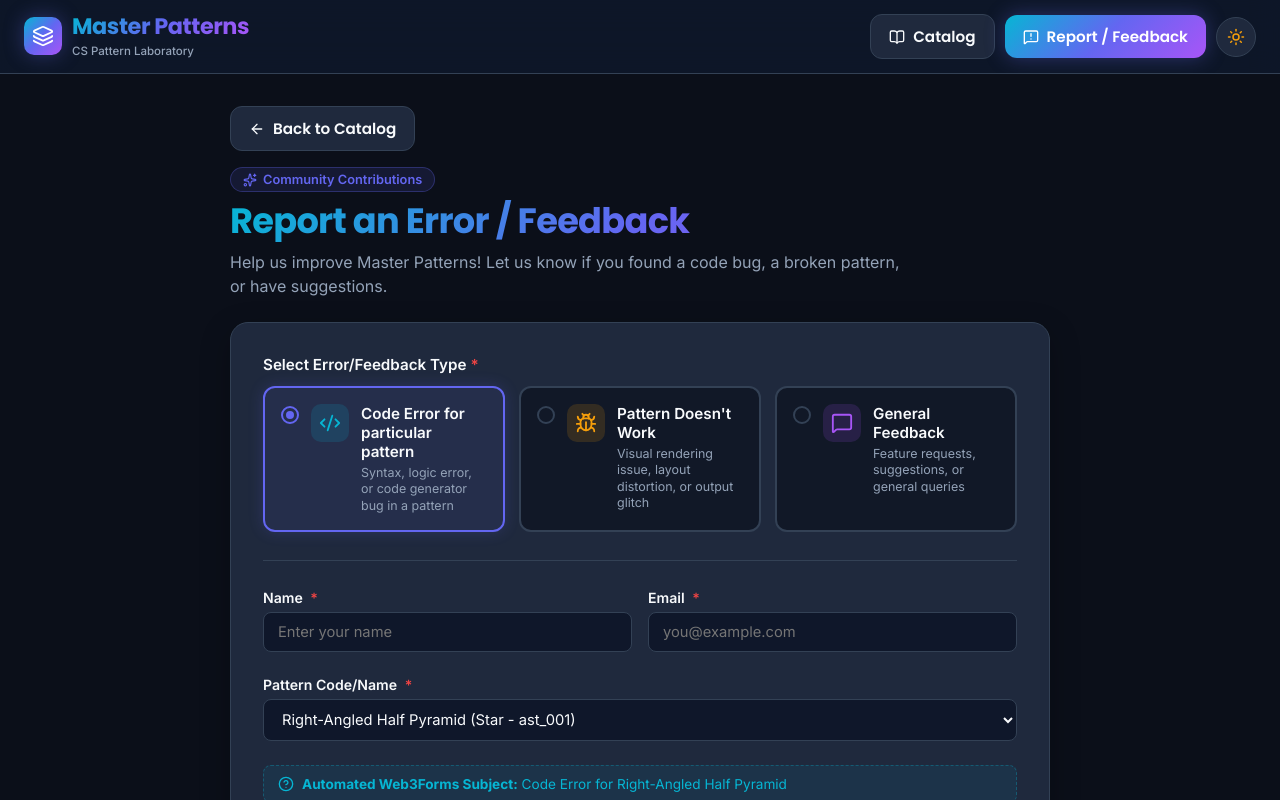
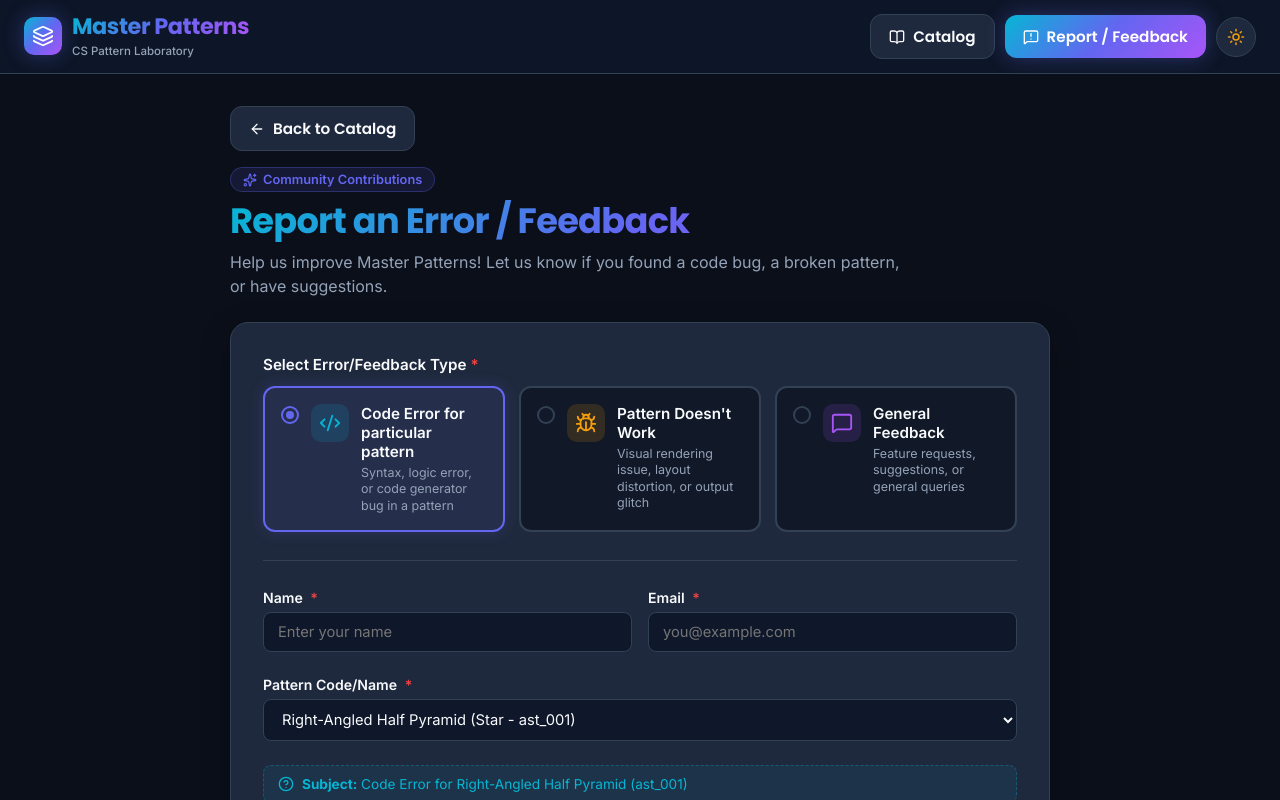
Before and after one commit to asifur8282/Master-Patterns, a React (Vite) app: page / in a window 1280 px wide. Both pictures are taken after a click on the button "Report / Feedback". Shown: the top 800 px of the page. Built offline with nearby package versions, Linux system fonts and the light colour scheme.

Commit message:
Update subject label to Subject: and include pattern code ID

```diff
--- a/src/components/ReportForm.jsx
+++ b/src/components/ReportForm.jsx
@@ -28,18 +28,19 @@ export function ReportForm({ initialPattern, onBack }) {
   const [submitStatus, setSubmitStatus] = useState('idle'); // 'idle' | 'success' | 'error'
   const [errorMessage, setErrorMessage] = useState('');
 
-  // Determine active pattern name
-  const activePatternName = selectedPattern === 'custom'
+  // Determine active pattern name and code ID
+  const foundPattern = PATTERNS.find(p => p.name === selectedPattern);
+  const activePatternDisplay = selectedPattern === 'custom'
     ? (customPattern.trim() || 'Custom Pattern')
-    : selectedPattern;
+    : (foundPattern ? `${foundPattern.name} (${foundPattern.id})` : selectedPattern);
 
   // Auto-generated subject for Web3Forms
   const getComputedSubject = () => {
     if (feedbackType === 'code_error') {
-      return `Code Error for ${activePatternName}`;
+      return `Code Error for ${activePatternDisplay}`;
     }
     if (feedbackType === 'pattern_broken') {
-      return `Pattern Not Working for ${activePatternName}`;
+      return `Pattern Not Working for ${activePatternDisplay}`;
     }
     return subject.trim() || 'General Feedback for Master Patterns';
   };
@@ -67,7 +68,7 @@ export function ReportForm({ initialPattern, onBack }) {
     );
 
     if (feedbackType !== 'general_feedback') {
-      formData.append('pattern_name_code', activePatternName);
+      formData.append('pattern_name_code', activePatternDisplay);
     }
     formData.append('message', description);
 
@@ -313,7 +314,7 @@ export function ReportForm({ initialPattern, onBack }) {
             <div className="auto-subject-preview">
               <HelpCircle size={16} />
               <span>
-                <strong>Automated Web3Forms Subject:</strong> {getComputedSubject()}
+                <strong>Subject:</strong> {getComputedSubject()}
               </span>
             </div>
           )}
```
